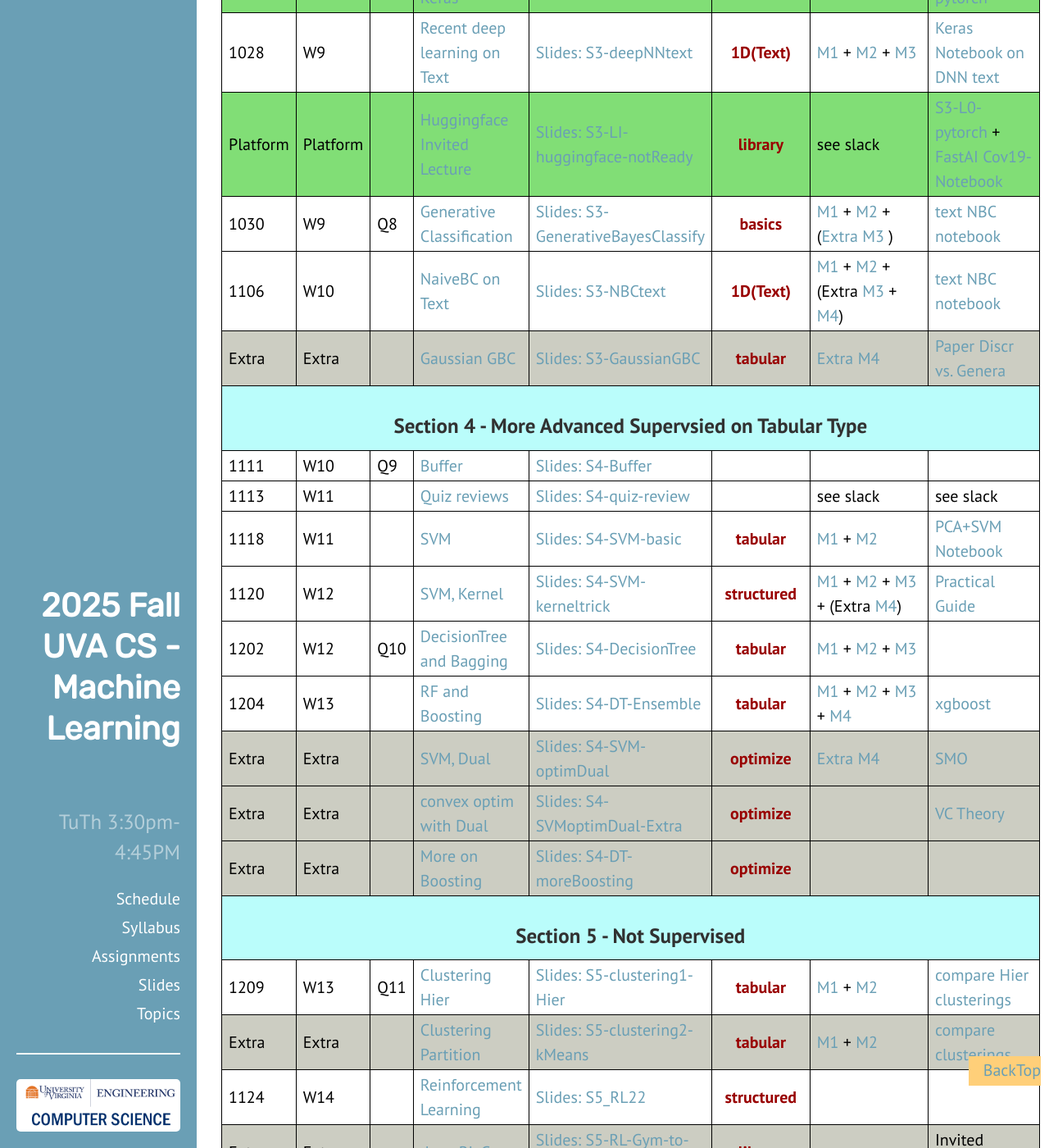
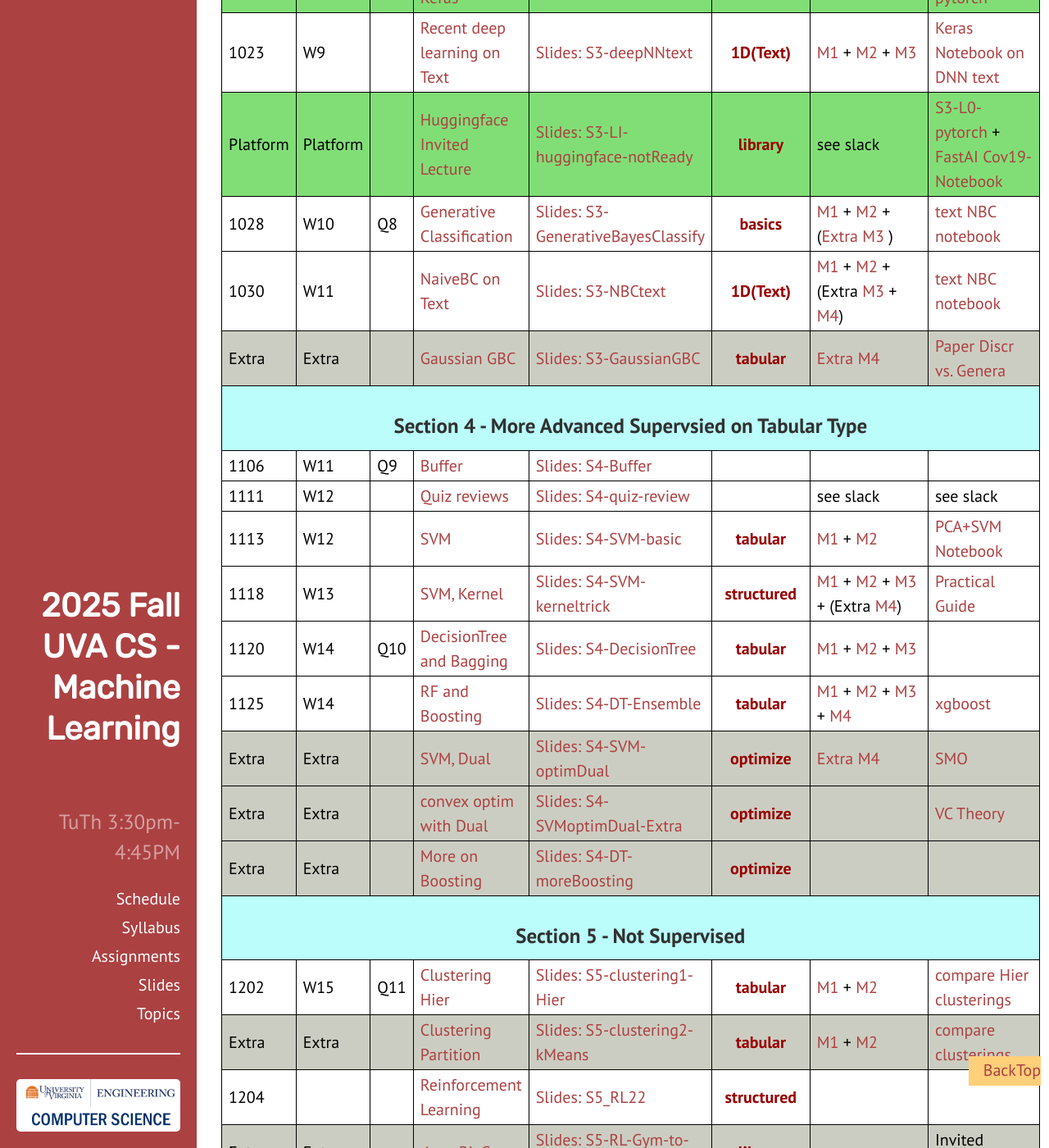
Before and after one commit to qiyanjun/2025Fall-UVA-CS-MachineLearningDeep, a Jekyll site: the page built from index.html, in a window 1280 px wide and 1400 px high, scrolled down 3126 px. Shown: the whole window at 82% size. Built offline with Jekyll 4.4.1, drawn with Linux system fonts in a browser that asks for light colours; some of the changed text lies outside the part shown.

Commit message:
change theme and fix a few dates issues

```diff
--- a/_layouts/default.html
+++ b/_layouts/default.html
@@ -3,7 +3,7 @@
 
   {% include head.html %}
 
-  <body class="theme-base-0d">
+  <body class="theme-base-08">
 
   	<!--<body class="theme-base-08">
     <body class="theme-gradient">
--- a/index.html
+++ b/index.html
@@ -57,10 +57,10 @@ desc: 'Website for 2025 Fall -UVA-CS Machine Learning: Machine learning Foundati
 {% assign currentTag = 0 %}
 {% assign sorted = site.contents %}
 
-{% assign ddates = "|0828|0902|0904|0909|0911|0916|0918|0923|0925|0930|1002|1007|1016|1021|1023|1028|1030|1106|1111|1113|1118|1120|1202|1204|1209|1124 |1202-11 " | split: "|" %}
+{% assign ddates = "|0828|0902|0904|0909|0911|0916|0918|0923|0925|0930|1002|1007|1009|1016|1021|1023|1028|1030|1106|1111|1113|1118|1120|1125|1202|1204|1209 " | split: "|" %}
 
 
-{% assign dweeks = "|W1|W2|W2|W3|W3|W4|W4|W5|W5|W6|W6|W7|W7|W8|W8|W9|W9|W10|W10|W11|W11|W12|W12|W13|W13|W14|W14 | W15 " | split: "|" %}
+{% assign dweeks = "|W1|W2|W2|W3|W3|W4|W4|W5|W5|W6|W6|W7|W7|W8|W9|W9|W10|W11|W11|W12|W12|W13|W14|W14 | W15 " | split: "|" %}
 
 
 {% assign Qdates = "|Q0||Q1||Q2||Q3||Q4||Q5||Q6||Q7|| Q8||Q9||||Q10||Q11||Q12|" | split: "|" %}
```
Also changed, not shown: public/covidData.png (deleted).
